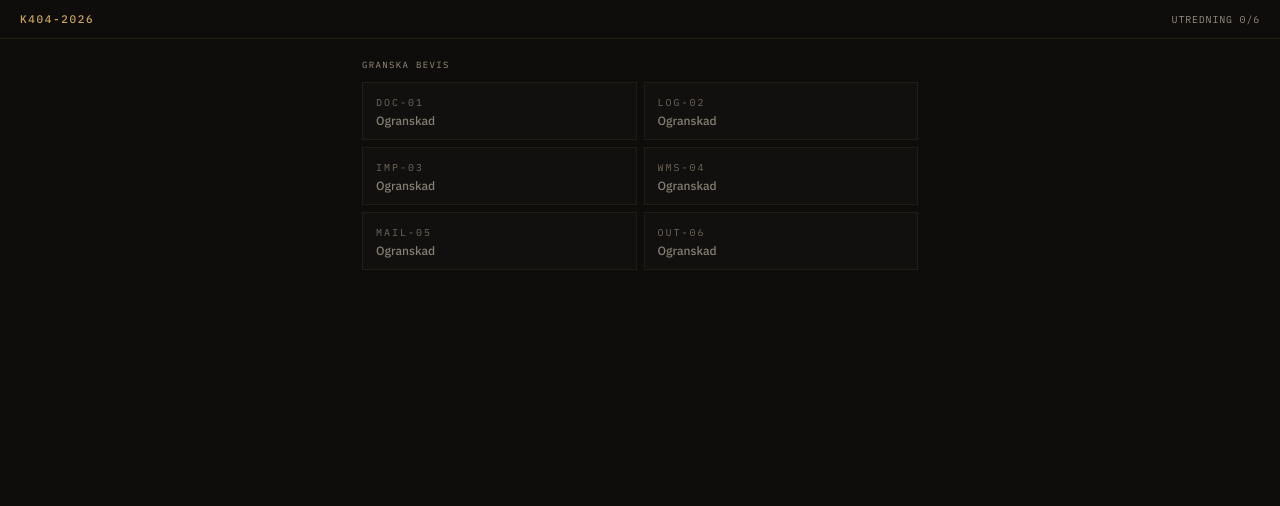
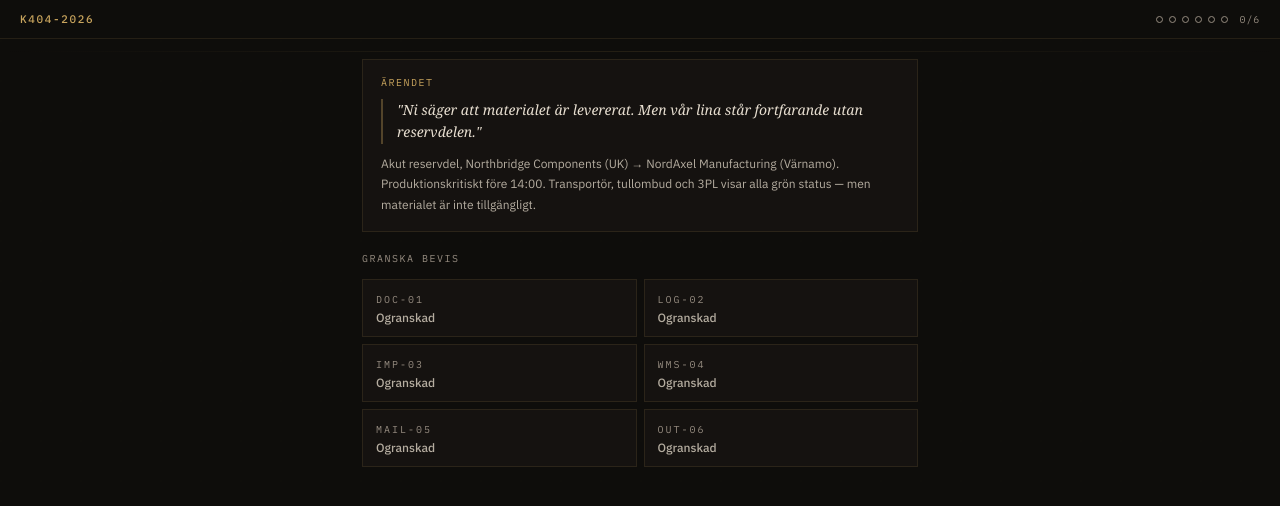
Before and after one commit to Dearpricehunter-AB/kolli404, a React (Vite) app: page / in a window 1280 px wide. Both pictures are taken after a click on the button "ÖPPNA CASE FILE". Shown: the top 506 px of the page. Built offline with nearby package versions, Linux system fonts and the light colour scheme.

Commit message:
Enhance Kolli404 with animations and button glow
Updated Kolli404 component to include animations and glow effects for buttons. Enhanced styling and structure for better visual presentation.

```diff
--- a/src/Kolli404.jsx
+++ b/src/Kolli404.jsx
@@ -1,6 +1,6 @@
 import { useState, useRef, useEffect } from "react";
 
-/* ─── FONTS ─── */
+/* ─── FONTS & ANIMATIONS ─── */
 const loadFonts = () => {
   if (typeof document === "undefined") return;
   if (document.getElementById("k404-fonts")) return;
@@ -9,6 +9,53 @@ const loadFonts = () => {
   link.rel = "stylesheet";
   link.href = "https://fonts.googleapis.com/css2?family=IBM+Plex+Mono:wght@400;500;600&family=IBM+Plex+Sans:wght@300;400;500;600&display=swap";
   document.head.appendChild(link);
+
+  if (document.getElementById("k404-css")) return;
+  const style = document.createElement("style");
+  style.id = "k404-css";
+  style.textContent = `
+    @keyframes k404fadeIn {
+      from { opacity: 0; transform: translateY(12px); }
+      to { opacity: 1; transform: translateY(0); }
+    }
+    @keyframes k404fadeOnly {
+      from { opacity: 0; }
+      to { opacity: 1; }
+    }
+    @keyframes k404pulse {
+      0%, 100% { box-shadow: 0 0 12px rgba(200,164,93,0.06); }
+      50% { box-shadow: 0 0 24px rgba(200,164,93,0.18); }
+    }
+    @keyframes k404glow {
+      0%, 100% { opacity: 0.4; }
+      50% { opacity: 1; }
+    }
+    @keyframes k404scanline {
+      0% { transform: translateY(-100%); }
+      100% { transform: translateY(100vh); }
+    }
+    @keyframes k404slideIn {
+      from { opacity: 0; transform: translateY(16px); }
+      to { opacity: 1; transform: translateY(0); }
+    }
+    @keyframes k404borderGlow {
+      0%, 100% { border-color: rgba(200,164,93,0.25); }
+      50% { border-color: rgba(200,164,93,0.55); }
+    }
+    .k404-card-enter { animation: k404fadeIn 0.4s ease-out both; }
+    .k404-doc-enter { animation: k404slideIn 0.5s ease-out both; }
+    .k404-fade { animation: k404fadeOnly 0.6s ease-out both; }
+    .k404-pulse { animation: k404pulse 3s ease-in-out infinite; }
+    .k404-glow { animation: k404glow 2s ease-in-out infinite; }
+    .k404-border-glow { animation: k404borderGlow 2.5s ease-in-out infinite; }
+    .k404-stagger-1 { animation: k404fadeIn 0.4s ease-out 0.05s both; }
+    .k404-stagger-2 { animation: k404fadeIn 0.4s ease-out 0.1s both; }
+    .k404-stagger-3 { animation: k404fadeIn 0.4s ease-out 0.15s both; }
+    .k404-stagger-4 { animation: k404fadeIn 0.4s ease-out 0.2s both; }
+    .k404-stagger-5 { animation: k404fadeIn 0.4s ease-out 0.25s both; }
+    .k404-stagger-6 { animation: k404fadeIn 0.4s ease-out 0.3s both; }
+  `;
+  document.head.appendChild(style);
 };
 
 /* ─── PALETTE ─── */
@@ -308,12 +355,13 @@ export default function Kolli404() {
 
   /* ─── RENDER HELPERS ─── */
 
-  const Btn = ({ children, onClick, disabled, variant = "primary" }) => (
+  const Btn = ({ children, onClick, disabled, variant = "primary", glow = false }) => (
     <button onClick={onClick} disabled={disabled}
+      className={glow ? "k404-border-glow" : ""}
       style={{
-        display: "block", width: "100%", fontFamily: C.mono, fontSize: 11, letterSpacing: "0.18em",
-        padding: "13px 0", cursor: disabled ? "default" : "pointer", fontWeight: 500, marginTop: 8,
-        transition: "all 0.2s",
+        display: "block", width: "100%", fontFamily: C.mono, fontSize: 12, letterSpacing: "0.18em",
+        padding: "14px 0", cursor: disabled ? "default" : "pointer", fontWeight: 500, marginTop: 8,
+        transition: "all 0.3s",
         ...(variant === "primary"
           ? { background: C.goldSoft, border: `1px solid ${C.goldBorder}`, color: C.gold }
           : { background: "transparent", border: `1px solid ${C.bdr}`, color: C.muted }),
@@ -433,15 +481,20 @@ export default function Kolli404() {
   /* ─── INTRO ─── */
   if (phase === "intro") {
     return (
-      <div style={{ minHeight: "100vh", background: C.bg, color: C.txt, fontFamily: C.sans }}>
-        <div style={{ maxWidth: 580, margin: "0 auto", padding: "52px 28px 60px" }}>
-          <div style={{ fontFamily: C.mono, fontSize: 10, letterSpacing: "0.2em", color: C.gold, marginBottom: 24 }}>LOGISTIKGÅTA</div>
-          <h1 style={{ fontFamily: C.mono, fontSize: "clamp(28px,8vw,42px)", fontWeight: 600, color: C.txt, letterSpacing: "0.08em", margin: "0 0 6px", lineHeight: 1.15 }}>KOLLI 404</h1>
-          <p style={{ fontFamily: C.mono, fontSize: 11, color: C.dim, letterSpacing: "0.12em", marginBottom: 40 }}>FRIGJORD DEKLARATION, SAKNAT MATERIAL</p>
+      <div style={{ minHeight: "100vh", background: C.bg, color: C.txt, fontFamily: C.sans, position: "relative", overflow: "hidden" }}>
+        {/* Subtle background grid */}
+        <div style={{ position: "fixed", inset: 0, opacity: 0.025, backgroundImage: "radial-gradient(circle at 1px 1px, rgba(200,164,93,0.4) 1px, transparent 0)", backgroundSize: "40px 40px", pointerEvents: "none" }} />
+        {/* Slow scanline */}
+        <div style={{ position: "fixed", top: 0, left: 0, right: 0, height: "1px", background: "linear-gradient(90deg, transparent 0%, rgba(200,164,93,0.15) 50%, transparent 100%)", animation: "k404scanline 8s linear infinite", pointerEvents: "none", zIndex: 1 }} />
 
-          <div style={{ background: C.card, border: `1px solid ${C.bdr}`, padding: "32px 28px", marginBottom: 36 }}>
+        <div style={{ maxWidth: 580, margin: "0 auto", padding: "52px 28px 60px", position: "relative", zIndex: 2 }}>
+          <div className="k404-fade" style={{ fontFamily: C.mono, fontSize: 10, letterSpacing: "0.2em", color: C.gold, marginBottom: 24 }}>LOGISTIKGÅTA</div>
+          <h1 className="k404-card-enter" style={{ fontFamily: C.mono, fontSize: "clamp(28px,8vw,42px)", fontWeight: 600, color: C.txt, letterSpacing: "0.08em", margin: "0 0 6px", lineHeight: 1.15 }}>KOLLI 404</h1>
+          <p className="k404-card-enter" style={{ fontFamily: C.mono, fontSize: 11, color: C.dim, letterSpacing: "0.12em", marginBottom: 40 }}>FRIGJORD DEKLARATION, SAKNAT MATERIAL</p>
+
+          <div className="k404-doc-enter" style={{ background: C.card, border: `1px solid ${C.bdr}`, padding: "32px 28px", marginBottom: 36 }}>
             <div style={{ textAlign: "right", marginBottom: 18 }}>
-              <span style={{ fontFamily: C.mono, fontSize: 10, letterSpacing: "0.2em", color: C.red, border: `1px solid ${C.red}`, padding: "3px 12px", display: "inline-block" }}>OLÖST</span>
+              <span className="k404-border-glow" style={{ fontFamily: C.mono, fontSize: 10, letterSpacing: "0.2em", color: C.red, border: `1px solid ${C.red}`, padding: "3px 12px", display: "inline-block" }}>OLÖST</span>
             </div>
 
             <div style={{ fontFamily: C.mono, fontSize: 9, color: C.dim, letterSpacing: "0.08em", lineHeight: 2, marginBottom: 18, borderBottom: `1px solid ${C.bdr}`, paddingBottom: 14 }}>
@@ -478,7 +531,7 @@ export default function Kolli404() {
             </div>
           </div>
 
-          <Btn onClick={() => setPhase("investigate")}>ÖPPNA CASE FILE</Btn>
+          <Btn glow onClick={() => setPhase("investigate")}>ÖPPNA CASE FILE</Btn>
         </div>
       </div>
     );
@@ -486,29 +539,58 @@ export default function Kolli404() {
 
   /* ─── INVESTIGATE / THEORY / SOLUTION ─── */
   return (
-    <div style={{ minHeight: "100vh", background: C.bg, color: C.txt, fontFamily: C.sans }}>
+    <div style={{ minHeight: "100vh", background: C.bg, color: C.txt, fontFamily: C.sans, position: "relative", overflow: "hidden" }}>
+      {/* Background grid */}
+      <div style={{ position: "fixed", inset: 0, opacity: 0.025, backgroundImage: "radial-gradient(circle at 1px 1px, rgba(200,164,93,0.4) 1px, transparent 0)", backgroundSize: "40px 40px", pointerEvents: "none" }} />
+      {/* Scanline */}
+      <div style={{ position: "fixed", top: 0, left: 0, right: 0, height: "1px", background: "linear-gradient(90deg, transparent 0%, rgba(200,164,93,0.12) 50%, transparent 100%)", animation: "k404scanline 8s linear infinite", pointerEvents: "none", zIndex: 1 }} />
+
       <header style={{ display: "flex", justifyContent: "space-between", alignItems: "center", padding: "12px 20px", borderBottom: `1px solid ${C.bdr}`, background: C.bg, position: "sticky", top: 0, zIndex: 10 }}>
         <span style={{ fontFamily: C.mono, fontSize: 11, letterSpacing: "0.15em", color: C.gold, fontWeight: 500 }}>K404-2026</span>
-        <span style={{ fontFamily: C.mono, fontSize: 10, color: C.dim, letterSpacing: "0.08em" }}>UTREDNING {obsCount}/6</span>
+        {/* Observation dots */}
+        <div style={{ display: "flex", alignItems: "center", gap: 6 }}>
+          {[0,1,2,3,4,5].map(i => (
+            <div key={i} style={{
+              width: 7, height: 7, borderRadius: "50%",
+              background: i < obsCount ? C.gold : "transparent",
+              border: `1.5px solid ${i < obsCount ? C.gold : C.dim}`,
+              transition: "all 0.5s ease",
+              boxShadow: i < obsCount ? `0 0 8px ${C.goldGlow}` : "none",
+            }} />
+          ))}
+          <span style={{ fontFamily: C.mono, fontSize: 10, color: C.dim, letterSpacing: "0.08em", marginLeft: 6 }}>{obsCount}/6</span>
+        </div>
       </header>
 
       <div style={{ maxWidth: 600, margin: "0 auto", padding: "20px 22px 80px", overflowY: "auto", maxHeight: "calc(100vh - 48px)" }} ref={ref}>
 
         {!showSolution && (
           <>
-            <p style={{ fontFamily: C.mono, fontSize: 9, letterSpacing: "0.15em", color: C.dim, marginBottom: 12, textTransform: "uppercase" }}>Granska bevis</p>
+            {/* Case context reminder */}
+            <div className="k404-fade" style={{ background: C.card, border: `1px solid ${C.bdr}`, padding: "16px 18px", marginBottom: 20 }}>
+              <div style={{ fontFamily: C.mono, fontSize: 10, letterSpacing: "0.15em", color: C.gold, marginBottom: 10 }}>ÄRENDET</div>
+              <p style={{ fontFamily: C.serif, fontSize: 14, fontStyle: "italic", color: C.txt, lineHeight: 1.6, marginBottom: 10, borderLeft: `2px solid ${C.goldBorder}`, paddingLeft: 14 }}>
+                "Ni säger att materialet är levererat. Men vår lina står fortfarande utan reservdelen."
+              </p>
+              <p style={{ fontFamily: C.sans, fontSize: 12, color: C.muted, lineHeight: 1.7 }}>
+                Akut reservdel, Northbridge Components (UK) → NordAxel Manufacturing (Värnamo). Produktionskritiskt före 14:00. Transportör, tullombud och 3PL visar alla grön status — men materialet är inte tillgängligt.
+              </p>
+            </div>
+
+            <p className="k404-fade" style={{ fontFamily: C.mono, fontSize: 10, letterSpacing: "0.15em", color: C.dim, marginBottom: 14, textTransform: "uppercase" }}>Granska bevis</p>
             <div style={{ display: "grid", gridTemplateColumns: "1fr 1fr", gap: 7, marginBottom: 22 }}>
-              {CLUES.map(c => {
+              {CLUES.map((c, idx) => {
                 const opened = openedClues.includes(c.id);
                 const active = activeId === c.id;
                 const cs = clueState[c.id];
                 const hasObs = observations.includes(c.observationKey);
                 return (
                   <button key={c.id} onClick={() => openClue(c.id)}
+                    className={`k404-stagger-${idx + 1}${active ? " k404-pulse" : ""}`}
                     style={{
                       background: active ? C.panel : C.card, border: `1px solid ${active ? C.goldBorder : C.bdr}`,
                       padding: "13px 13px 11px", cursor: "pointer", textAlign: "left", position: "relative",
-                      transition: "all 0.2s", opacity: !opened ? 0.7 : 1,
+                      transition: "all 0.3s ease", opacity: !opened ? 0.7 : 1,
                       boxShadow: active ? `0 0 20px ${C.goldGlow}` : "none",
                     }}
                     onMouseEnter={e => { if (!active) e.currentTarget.style.borderColor = C.bdrStrong; }}
@@ -526,14 +608,14 @@ export default function Kolli404() {
         )}
 
         {ac && !showSolution && (
-          <div style={{ marginBottom: 20 }}>
+          <div className="k404-doc-enter" key={ac.id} style={{ marginBottom: 20 }}>
             {renderClue(ac)}
             {renderQuestion(ac)}
           </div>
         )}
 
         {canTheory && !showSolution && !showTheoryPanel && (
-          <div style={{ background: C.card, border: `1px solid ${C.goldBorder}`, padding: "18px 16px", marginBottom: 20 }}>
+          <div className="k404-card-enter" style={{ background: C.card, border: `1px solid ${C.goldBorder}`, padding: "18px 16px", marginBottom: 20 }}>
             <div style={{ fontFamily: C.mono, fontSize: 9, letterSpacing: "0.15em", color: C.gold, marginBottom: 6 }}>TILLRÄCKLIGT UNDERLAG</div>
             <p style={{ fontFamily: C.sans, fontSize: 12, color: C.muted, lineHeight: 1.6, marginBottom: 12 }}>
               Du har granskat {answeredCount} av 6 underlag. Du kan låsa din teori nu — eller granska fler bevis först.
@@ -575,13 +657,13 @@ export default function Kolli404() {
         {theoryLocked && !showSolution && (
           <div style={{ textAlign: "center", padding: "32px 0" }}>
             <p style={{ fontFamily: C.mono, fontSize: 11, color: C.dim, letterSpacing: "0.15em", marginBottom: 16 }}>TEORI LÅST</p>
-            <Btn onClick={() => { setShowSolution(true); setActiveId(null); scroll(); }}>ÖPPNA LÖSNINGEN</Btn>
+            <Btn glow onClick={() => { setShowSolution(true); setActiveId(null); scroll(); }}>ÖPPNA LÖSNINGEN</Btn>
           </div>
         )}
 
         {/* ─── SOLUTION ─── */}
         {showSolution && (
-          <div style={{ paddingBottom: 40 }}>
+          <div className="k404-doc-enter" style={{ paddingBottom: 40 }}>
             <div style={{ background: C.card, border: `1px solid ${C.goldBorder}`, padding: "28px 22px", textAlign: "center", marginBottom: 34 }}>
               <div style={{ fontFamily: C.mono, fontSize: 9, color: C.dim, letterSpacing: "0.15em", marginBottom: 4 }}>Teori: {theoryRight} av 4 rätt</div>
               <div style={{ fontFamily: C.mono, fontSize: 9, color: C.dim, letterSpacing: "0.15em", marginBottom: 16 }}>Observationer: {obsCount} av 6 hittade</div>
```
